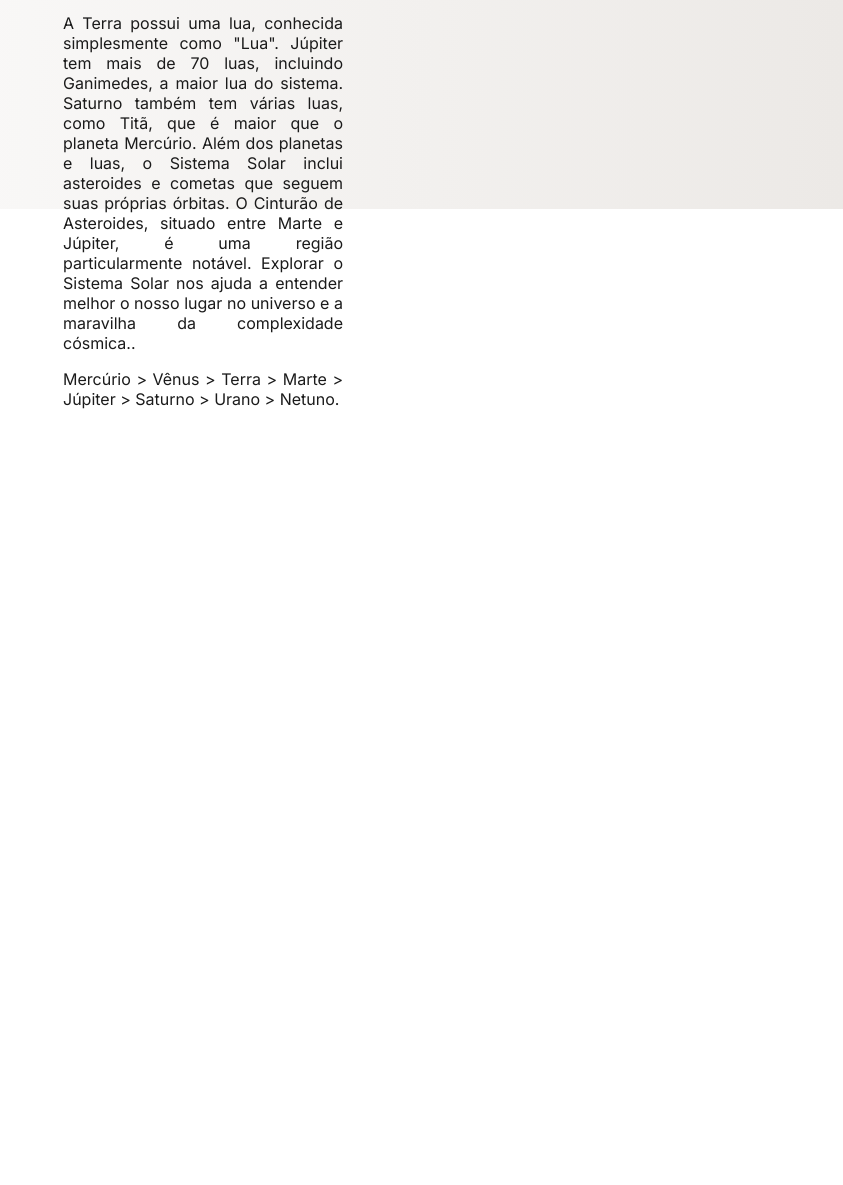
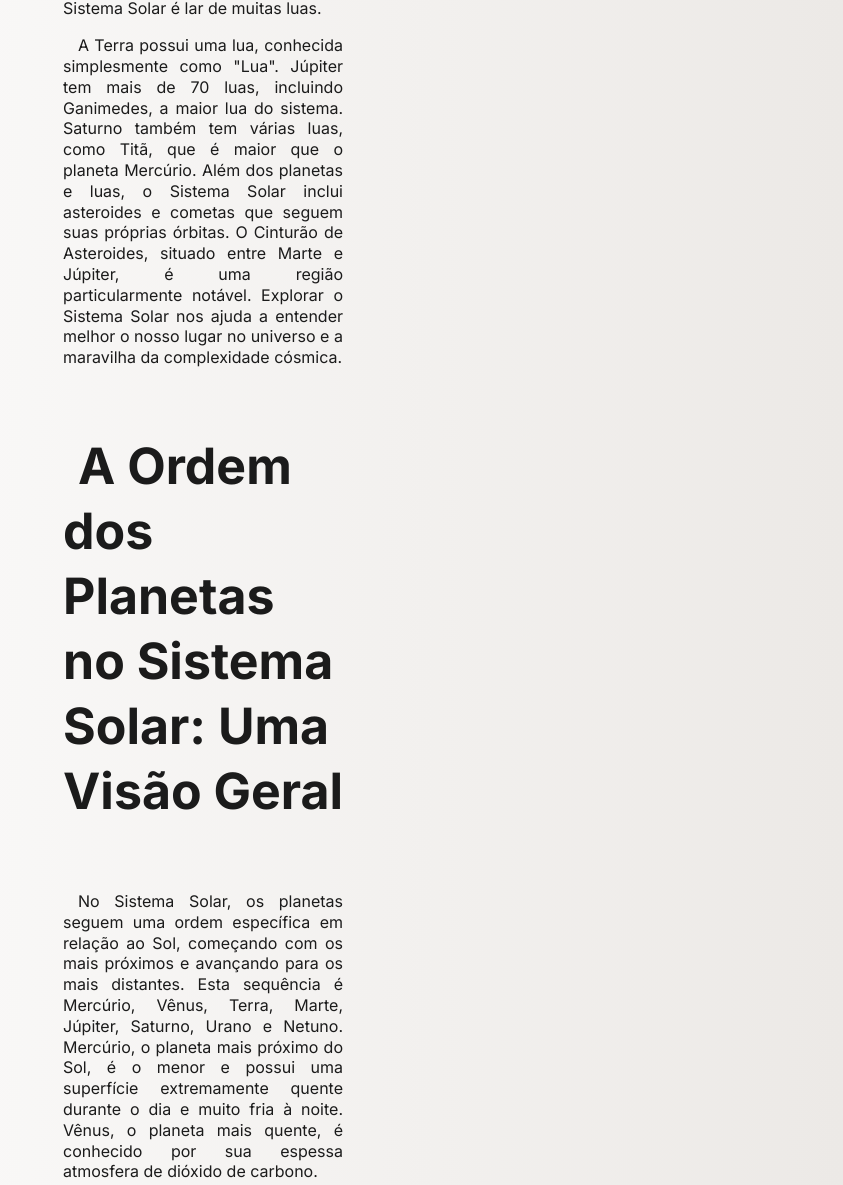
Before and after one commit to iancalegari/Estudo-site-simples, a plain HTML site: page HTML - Esqueleto SITE.html in a window 1280 px wide. Shown: the part 1062-2247 px from the top of the page, without its empty margins (437-1280 px from the left). Before the commit the page ends 1487 px from the top, so only its background shows below. Drawn offline with Linux system fonts and the light colour scheme.

Commit message:
Atualização 0.0.2

```diff
--- a/HTML - Esqueleto SITE.html
+++ b/HTML - Esqueleto SITE.html
@@ -8,12 +8,12 @@
     <title>Sistema Solar</title>
   </head>
   <body>
-    <h1>Nosso sistema solar</h1>
-    <div class="terraimg">🌎</div>
+    <h1>Sistema solar</h1>
+    <div class="terraimg">🌕🌍🌑🌌</div>
     <div class="texto2titulo">Planetas        Luas        Estrelas</div>
     <div class="imagem-container">
       <img src="Img/sistemasolar1.png" alt="Imagem do Sistema Solar" />
-      <div class="texto3">
+      <div class="textocaixatitulo">
         <h1>Exploração do Sistema Solar</h1>
       </div>
     </div>
@@ -42,10 +42,29 @@
         que seguem suas próprias órbitas. O Cinturão de Asteroides, situado
         entre Marte e Júpiter, é uma região particularmente notável. Explorar o
         Sistema Solar nos ajuda a entender melhor o nosso lugar no universo e a
-        maravilha da complexidade cósmica..
+        maravilha da complexidade cósmica.
+      </p>
+    </div>
+    <div class="ordem-planeta">
+      <h4>A Ordem dos Planetas no Sistema Solar: Uma Visão Geral</h4>
+      <p>
+        No Sistema Solar, os planetas seguem uma ordem específica em relação ao
+        Sol, começando com os mais próximos e avançando para os mais distantes.
+        Esta sequência é Mercúrio, Vênus, Terra, Marte, Júpiter, Saturno, Urano
+        e Netuno. Mercúrio, o planeta mais próximo do Sol, é o menor e possui
+        uma superfície extremamente quente durante o dia e muito fria à noite.
+        Vênus, o planeta mais quente, é conhecido por sua espessa atmosfera de
+        dióxido de carbono.
       </p>
       <p>
-        Mercúrio > Vênus > Terra > Marte > Júpiter > Saturno > Urano > Netuno.
+        A Terra, nosso lar, é o único planeta conhecido a suportar vida. Marte,
+        o planeta vermelho, é um foco de exploração devido às suas semelhanças
+        com a Terra. Júpiter, o maior planeta do Sistema Solar, é famoso por sua
+        Grande Mancha Vermelha, uma tempestade massiva. Saturno é conhecido por
+        seus impressionantes anéis. Urano e Netuno, os gigantes gasosos mais
+        distantes, possuem atmosferas repletas de metano, dando-lhes uma cor
+        azul distinta. Esta disposição dos planetas é fundamental para a
+        compreensão da estrutura e dinâmica do nosso sistema planetário.
       </p>
     </div>
   </body>
--- a/style.css
+++ b/style.css
@@ -44,6 +44,16 @@ h1 {
   width: 100%;
 }
 
+.textocaixatitulo {
+  font-family: "Inter", serif;
+  color: #ffffff;
+  position: absolute; /* aqui é para o texto ficar em cima da imagem que coloquei no fundo */
+  top: 12%;
+  left: 15%;
+  transform: translate(-50%, -50%);
+  font-size: 95px;
+}
+
 .terraimg {
   position: absolute;
   top: -78px;
@@ -54,7 +64,9 @@ h1 {
 }
 
 img {
-  padding-bottom: 5px;
+  padding-bottom: 0px;
+  margin: 0px;
+  border: 0px;
   width: 100%;
   height: auto;
   position: relative; /* necessário para o texto ficar em cima da imagem */
@@ -68,8 +80,11 @@ img {
   text-align: justify;
   margin-left: 500px;
   margin-right: 500px;
+  line-height: 1.3;
+  text-indent: 15px;
   position: relative;
 }
+
 h3 {
   font-family: "Inter", serif;
   font-size: 50px;
@@ -79,12 +94,35 @@ h3 {
   position: relative;
 }
 
-.texto3 {
+.ordem-planeta {
   font-family: "Inter", serif;
-  color: #ffffff;
-  position: absolute; /* aqui é para o texto ficar em cima da imagem que coloquei no fundo */
-  top: 12%;
-  left: 15%;
-  transform: translate(-50%, -50%);
-  font-size: 95px;
+  font-size: 16px;
+  font-weight: normal;
+  color: #1b1b1b;
+  text-align: justify;
+  margin-left: 500px;
+  margin-right: 500px;
+  line-height: 1.3;
+  text-indent: 15px;
+  position: relative;
 }
+
+h4 {
+  font-family: "Inter", serif;
+  font-size: 50px;
+  font-weight: bolder;
+  color: #1b1b1b;
+  text-align: left;
+  position: relative;
+}
+
+p {
+  font-family: "Inter", serif;
+  font-size: 16px;
+  font-weight: normal;
+  color: #1b1b1b;
+  line-height: 1.3;
+  text-indent: 15px;
+  text-align: justify;
+  position: relative;
+}
```
Also changed, not shown: Img/sistemasolar1.png.
